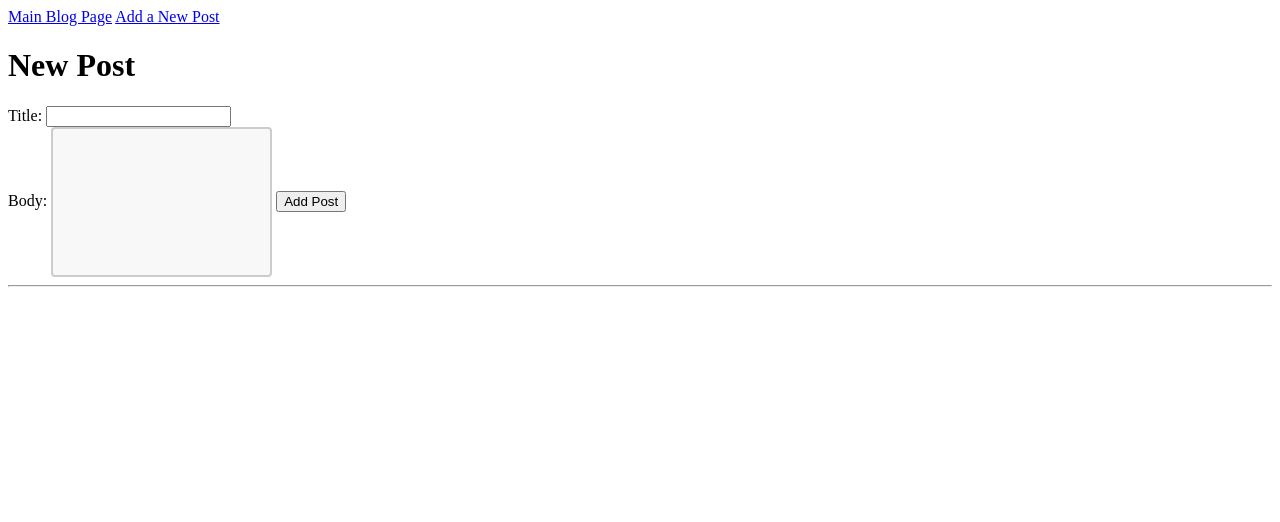
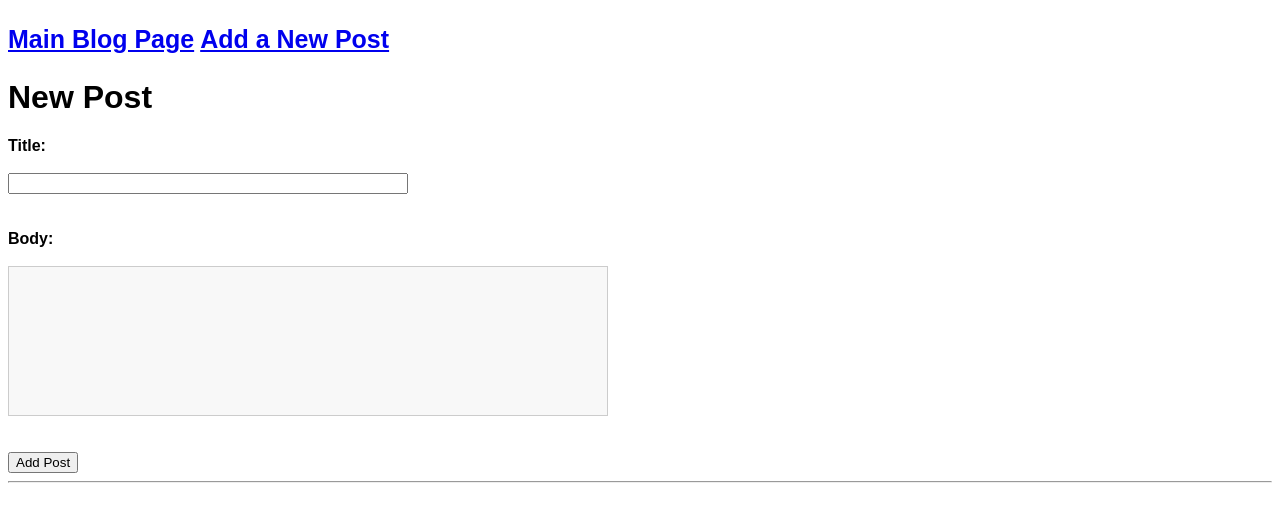
Before and after one commit to BigKev47/build-a-blog, a Flask app: page /new_post in a window 1280 px wide. Shown: the top 522 px of the page. Run offline with Flask 2, Linux system fonts and the light colour scheme.

Commit message:
Finalized for submission, added CSS, error msg

```diff
--- a/main.py
+++ b/main.py
@@ -22,15 +22,6 @@ class Blog(db.Model):
 
 @app.route('/new_post', methods=['POST', 'GET'])
 def new_post():
-
-    #~if request.method == 'POST':
-        #~blog_slug = request.form['slug']
-        #~blog_body = request.form['body']
-        #~new_blog = Blog(blog_slug, blog_body)
-        #~db.session.add(new_blog)
-        #~db.session.commit()
-
-
     return render_template('newpost.html', title="New Blog Post")
 
 @app.route('/redirect', methods=['GET','POST'])
@@ -38,6 +29,10 @@ def new_post_redirect():
     if request.method == 'POST':
         blog_slug = request.form['slug']
         blog_body = request.form['body']
+        if blog_slug == "":
+            return render_template('newpost.html', title='New Blog Post', error1 = "Give your post a title!")
+        if blog_body == "":
+            return render_template('newpost.html', title='New Blog Post', error2 = "This isn't twitter, write something!")
         new_blog = Blog(blog_slug, blog_body)
         db.session.add(new_blog)
         db.session.commit()
@@ -48,24 +43,18 @@ def new_post_redirect():
 
 @app.route('/blog', methods = ['POST','GET'])
 def index():
-
     if request.args.get('id') != None:
         id = request.args.get('id')
         entry = Blog.query.filter(Blog.id==id).one()
-
         return render_template('blog-post.html', entry = entry)
-
     else:
         blogs = Blog.query.all()
         return render_template('blog.html',title="My Blog",
             blogs = blogs)
 
-#~@app.route('/blog', methods=['GET'])
-#~def get_entry():
-    #~id = request.args.get('id')
-    #~entry = Blog.query.filter(Blog.id==id).one()
-    #~print(entry)
-    #~return render_template('blog-post.html', entry = entry)
+@app.route('/', methods=['GET'])
+def get_start():
+    return redirect('/blog')
 
 
 
--- /dev/null
+++ b/static/styles/styles.css
@@ -0,0 +1,32 @@
+input[type=textarea] {
+            width: 600px;
+            height: 150px;
+            box-sizing: border-box;
+            border: 1px solid #ccc;
+            background-color: #f8f8f8;
+            resize: none;
+            }
+
+.error {
+        color: red;
+            }
+
+input[type=text] {
+            width: 400px;
+            box-sizing: border-box;
+            resize:none;
+            }
+
+
+h3 {
+    font-size:25px;
+    font-family: "Arial";
+    }
+label {
+    font-family: sans-serif;
+    font-weight: bold;
+    }
+
+h1 {
+    font-family:Sans-serif;
+    }
--- a/templates/base.html
+++ b/templates/base.html
@@ -1,23 +1,14 @@
 <!doctype html>
 <html>
     <head>
-        <style>
-        input[type=textarea] {
-    width: 75;
-    height: 150px;
-    padding: 12px 20px;
-    box-sizing: border-box;
-    border: 2px solid #ccc;
-    border-radius: 4px;
-    background-color: #f8f8f8;
-    resize: none;
-            }
-        </style>
+        <link rel="stylesheet" type="text/css" href="../static/styles/styles.css">
         <title>{{title}}</title>
     </head>
 <body>
-    <a href = "/blog">Main Blog Page</a>
-    <a href = "/new_post">Add a New Post</a>
+    <h3>
+        <a href = "/blog">Main Blog Page</a>
+        <a href = "/new_post">Add a New Post</a>
+    </h3>
 
     {% block content %}
     {% endblock %}
--- a/templates/newpost.html
+++ b/templates/newpost.html
@@ -4,13 +4,17 @@
     <h1>New Post</h1>
     <form method='post' action='/redirect'>
         <label>
-            Title:
+            Title: <br>
+            <br>
             <input type="text" name='slug' />
-        </label><br>
+            <span class="error">{{ error1 }}</span>
+        </label><br><br><br>
         <label>
-            Body:
+            Body:<br>
+            <br>
             <input type="textarea" name='body' />
-        </label>
+            <span class="error">{{ error2 }}</span>
+        </label><br><br><br>
         <input type="submit" value='Add Post' />
     </form>
 
```
